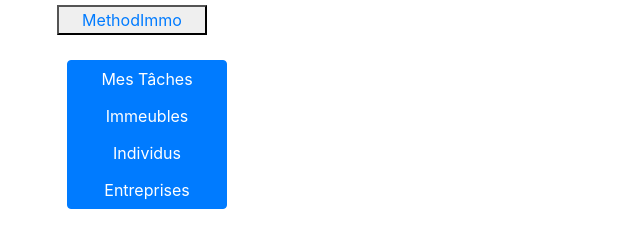
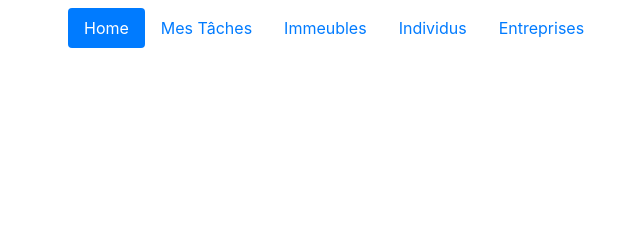
Before and after one commit to gvinsot/MethodImmo, a plain HTML site: page MethodImmo.Services/index.html in a window 1280 px wide. Shown: the whole page, without its empty margins (18-658 px from the left). Drawn offline with nearby package versions, Linux system fonts and the light colour scheme.

Commit message:
UI changes

```diff
--- a/MethodImmo.Services/index.html
+++ b/MethodImmo.Services/index.html
@@ -16,19 +16,30 @@
 
     <div class="container">
         <div class="row">
-                <button type="button" class="btn-link" style="width: 150px; margin:5px">MethodImmo</button>
+
+            <nav class="navbar navbar-light bg-faded">
+                <ul class="nav nav-pills">
+                    <li class="nav-item">
+                        <a class="nav-link active" href="#" onclick="$(this).tab('show');SS.SetTemplate('MainPage','views/home.html')">Home <span class="sr-only">(current)</span></a>
+                    </li>
+                    <li class="nav-item">
+                        <a class="nav-link" href="#" onclick="$(this).tab('show');SS.SetTemplate('MainPage', 'views/action/list.html')">Mes Tâches</a>
+                    </li>
+                    <li class="nav-item">
+                        <a class="nav-link" href="#" onclick="$(this).tab('show'); SS.SetTemplate('MainPage', 'views/immeuble/list.html')">Immeubles</a>
+                    </li>
+                    <li class="nav-item">
+                        <a class="nav-link" href="#">Individus</a>
+                    </li>
+                    <li class="nav-item">
+                        <a class="nav-link" href="#">Entreprises</a>
+                    </li>
+                </ul>
+            </nav>
+
         </div>
-        <div class="row">
-            <div class="col-sm-2 btn-group-vertical" style="margin-top:20px">
+        <div class="row" id="MainPage" data-template="views/home.html">
 
-                    <button type="button" class="btn btn-primary">Mes Tâches</button>
-                    <button type="button" class="btn btn-primary" onclick="SS.SetTemplate('MainPage','views/immeuble/list.html')">Immeubles</button>
-                    <button type="button" class="btn btn-primary">Individus</button>
-                    <button type="button" class="btn btn-primary">Entreprises</button>
-            </div>
-            <div class="col-sm-10" id="MainPage" data-template="views/home.html">
-
-            </div>
         </div>
       </div>
 </body>
```
Also changed, not shown: MethodImmo.Services/views/home.html (+1 -1 lines), MethodImmo.Services/views/immeuble/list.html (+13 -3 lines).
